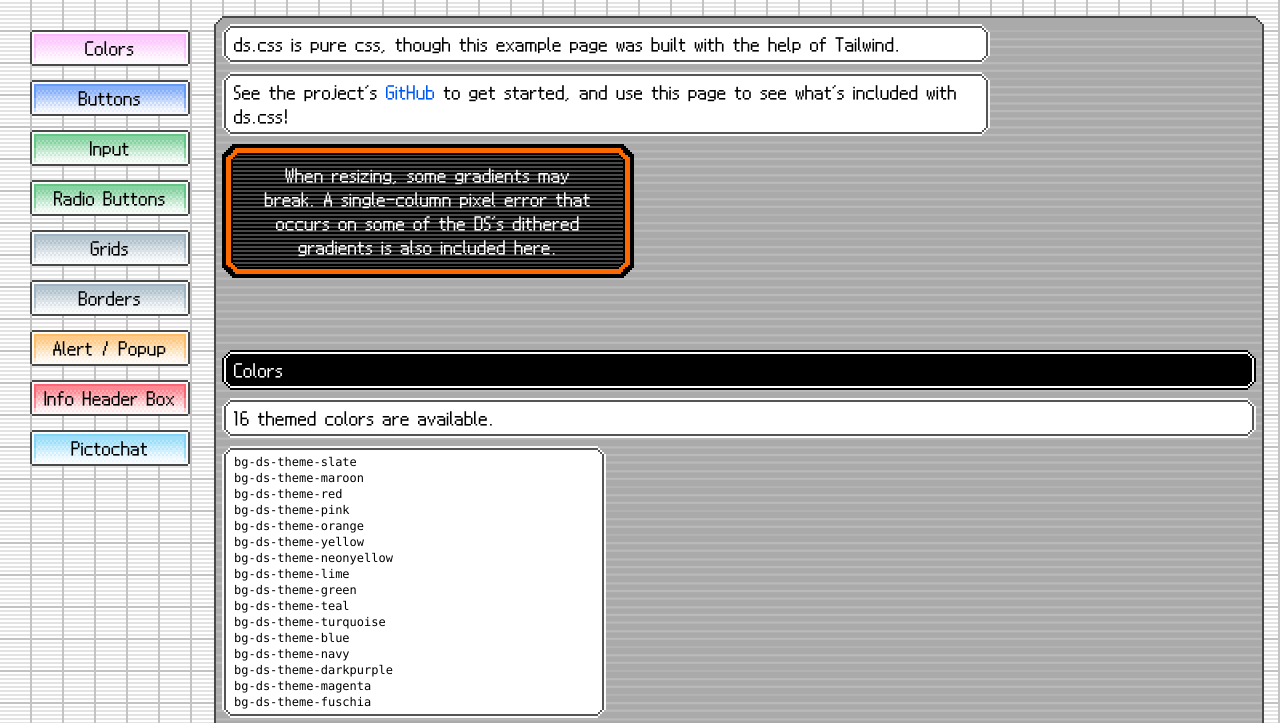
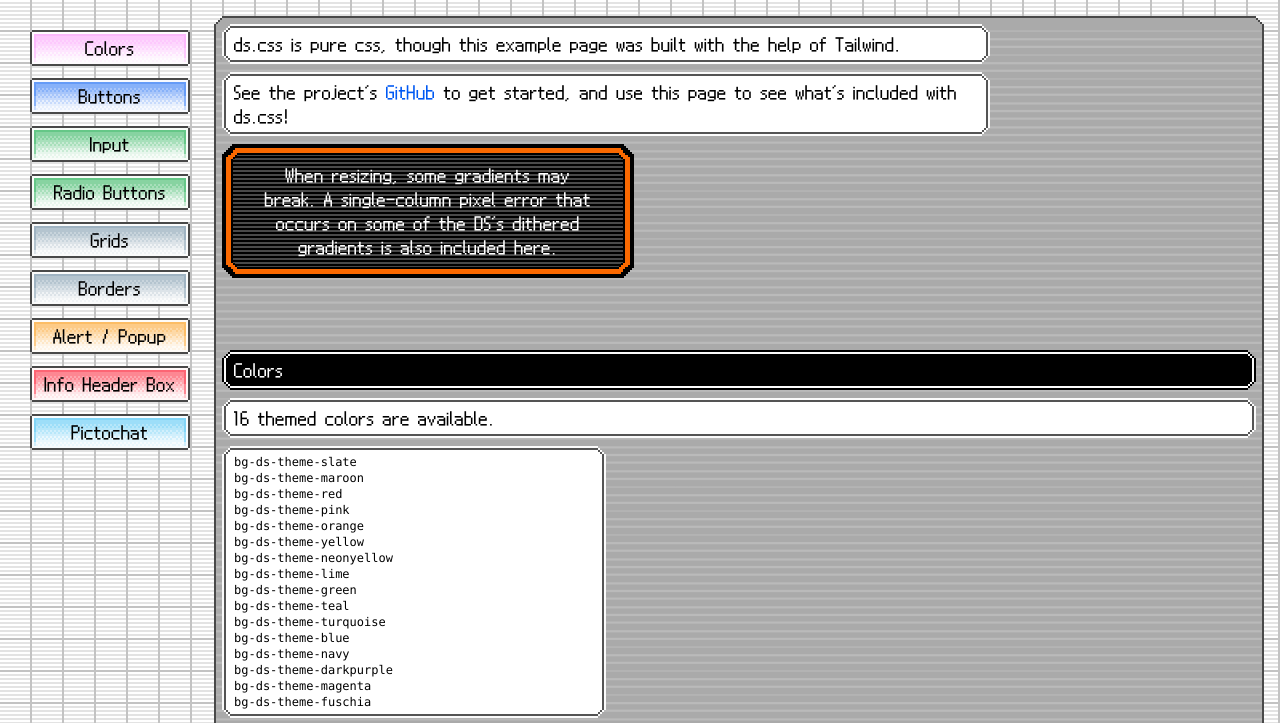
Before and after one commit to spiritov/ds.css, a website: page src/landing.html in a window 1280 px wide. Shown: the top 723 px of the page. Drawn offline with Linux system fonts and the light colour scheme.

Commit message:
update sidebar spacing

```diff
--- a/src/landing.html
+++ b/src/landing.html
@@ -9,7 +9,7 @@
   <body class="ds-grid">
     <div class="flex gap-2 min-h-dvh">
       <!-- side -->
-      <div class="flex flex-col p-7.5 pr-0 gap-3.5">
+      <div class="flex flex-col p-7.5 pr-0 gap-3">
         <a href="#colors" draggable="false">
           <button class="bg-ds-theme-pink">Colors</button>
         </a>
```
